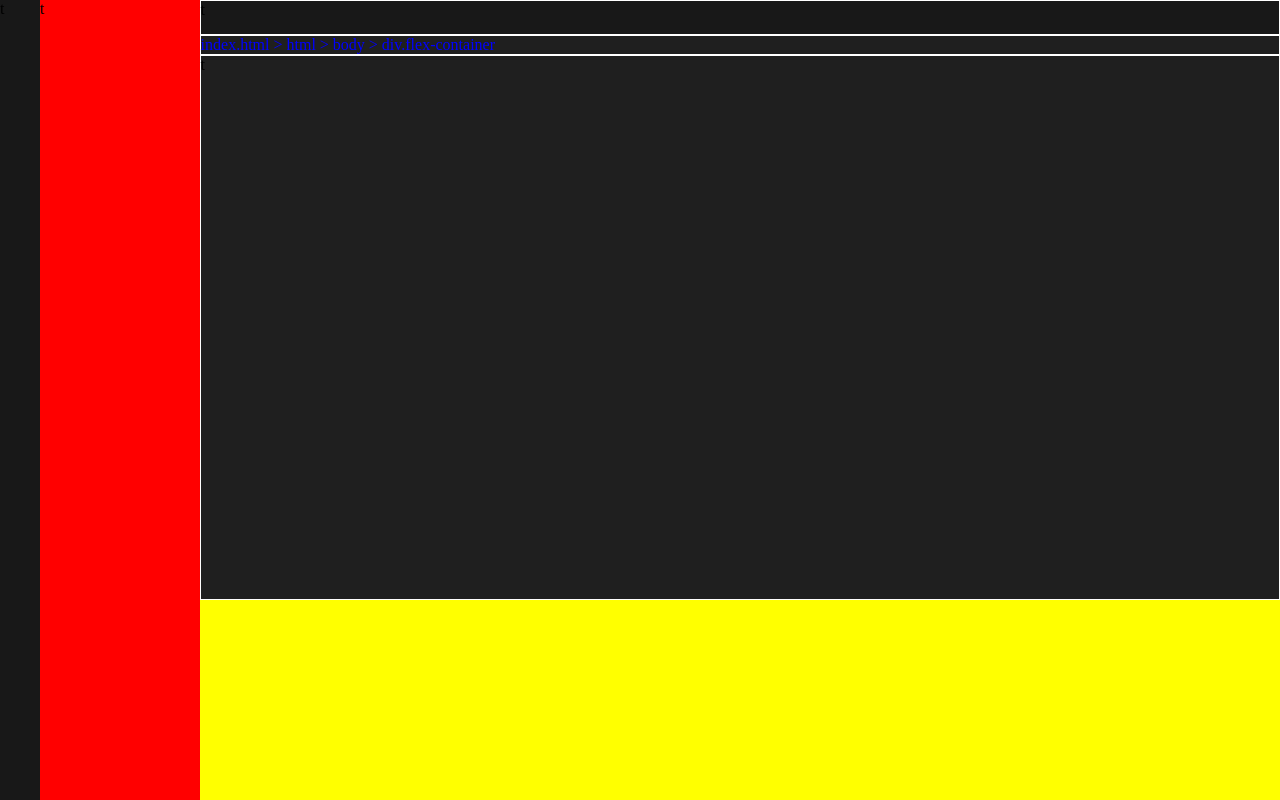
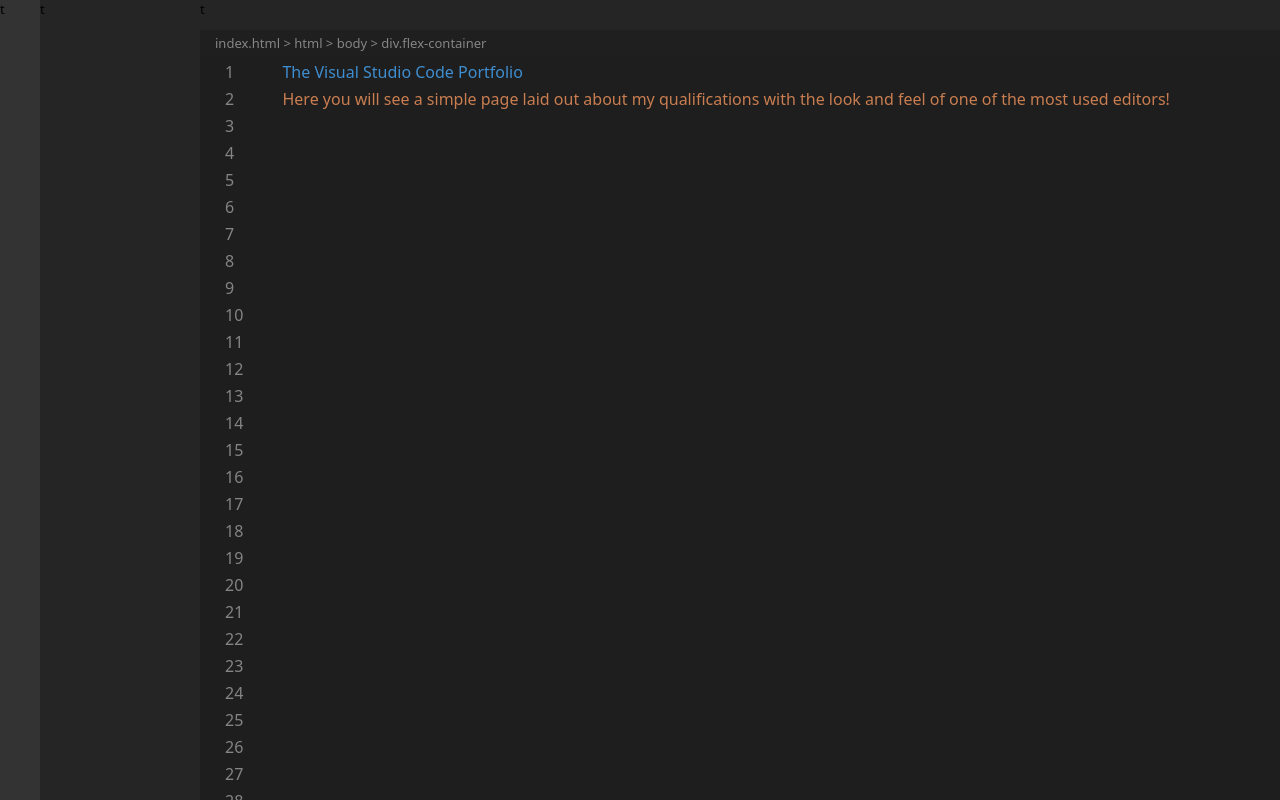
Before and after one commit to EmersonFras/Portfolio, a plain HTML site: page index.html in a window 1280 px wide. Drawn offline with Linux system fonts and the light colour scheme.

Commit message:
Color panels correctly along with scroll feature.
Adds scroll feature to the main content page. Removed console section. Added basic javascript just to make numbers for the text area
Can start to lay out portfolio text, gotta think of a clever way to use pictures to not look wacky.

```diff
--- a/index.html
+++ b/index.html
@@ -4,7 +4,7 @@
     <meta charset="UTF-8">
     <meta name="viewport" content="width=device-width, initial-scale=1.0">
     <link rel="stylesheet" href="./styles/style.css">
-    <script src="./src/javascript.js"></script>
+    <script src="./src/javascript.js" defer></script>
     <title>Emerson Frasure</title>
 </head>
 <body>
@@ -17,9 +17,16 @@
         <div id = "MainSpace" class = "flex-child">
             <div id = "nav" class = "tab">t</div>
             <div id = "nav" class ="pathway">index.html > html > body > div.flex-container</div>
-            <div id = "content">t</div>
+            <div id = "content">
+                <div id = "numbers">
+
+                </div>
+                <div id= "text-parent">
+                    <p id = "text">The Visual Studio Code Portfolio</p>
+                    <p id = "sub-text">Here you will see a simple page laid out about my qualifications with the look and feel of one of the most used editors!</p>
+                </div>
+            </div>
         </div>
-        <div id = "ConsoleSpace" class = "flex-child"></div>
     </div>
 </body>
 </html>
--- a/src/javascript.js
+++ b/src/javascript.js
@@ -0,0 +1,7 @@
+const container = document.getElementById("numbers");
+
+for (let i = 1; i <= 100; i++) {
+    const para = document.createElement("p");
+    para.textContent = i;
+    container.appendChild(para);
+}
--- a/styles/style.css
+++ b/styles/style.css
@@ -1,11 +1,9 @@
-.flex-child > * {
-    border: white;
-    border-style: solid;
-    border-width: 1px;
-}
-
 body {
     display: flex;
+    overflow-y:hidden;
+
+    font-family: system-ui, "Ubuntu", "Droid Sans", sans-serif;
+    font-size: 13px;
     flex-direction: row;
     margin: 0;
     height: 100vh;
@@ -17,33 +15,14 @@
 
     display: flex;
     flex-direction: row;
-
-    background-color: red;
 }
 
-#nav {
-    background-color: #181818;
-}
 #sidebar > #nav {
-    flex: 1;
-    /* height: 100vh; */
-
-    /* background-color: blueviolet; */
-}
-
-#nav.tab {
-    flex: 3;
-    /* background-color: blue; */
-}
-
-#nav.pathway {
-    background-color: #1f1f1f;
-    color: blue;
-    flex: 1;
+    background-color: #333333;
 }
 
 #manager {
-    /* background-color: violet; */
+    background-color: #252526;
     flex: 4;
 }
 
@@ -58,23 +37,63 @@
 
 #MainSpace {
     flex: 3;
-    background-color: green;
+    background-color: #1e1e1e;
 
     display: flex;
     flex-direction: column;
+    overflow-y:auto;
+}
+
+#sidebar > #nav {
+    flex: 1;
+    /* height: 100vh; */
+
+    /* background-color: blueviolet; */
+}
+
+#nav.tab {
+    flex: 2;
+    background-color: #252526;
+}
+
+#nav.pathway {
+    background-color: #1f1f1f;
+    padding: 4px 15px;
+    color: #858585;
+    flex: 1;
+}
+
+#content {
+    flex: 50;
+
+    display: flex;
+    overflow-y:auto;
+}
+
+#content > * {
+    font-size: 16px;
+
+
+    padding-left: 20px;
+
+
+}
+
+#numbers > * {
+    color: #858585;
+    margin: 5px;
+}
+
+#text-parent > * {
+    color: #3f8ed0;
+    margin: 5px;
+}
+
+#sub-text {
+    color: #c97d50;
 }
 
 
-#content {
-    background-color: #1f1f1f;
-    flex: 50;
-}
-
-
-#ConsoleSpace {
-    flex: 1;
-    background-color: yellow;
-}
 
 
 /* You can adjust the styles of the container and sidebar to fit your needs */
```
